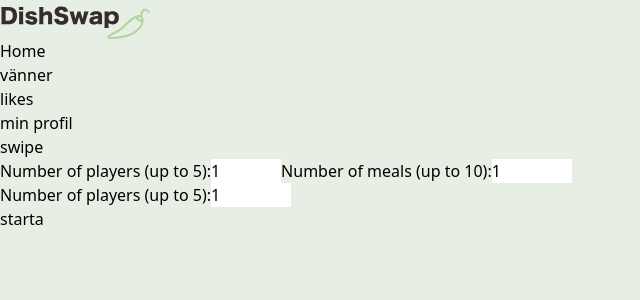
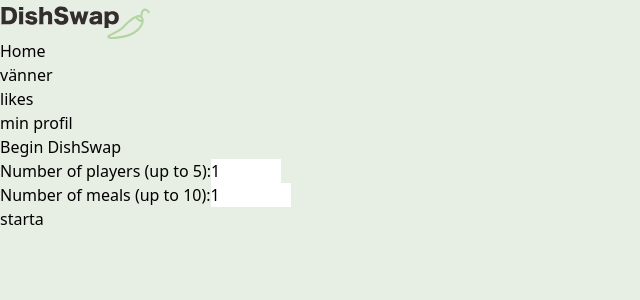
Before and after one commit to yrlacornelia/DishSwap, a Next.js app: page / in a window 1280 px wide. Shown: the top 300 px of the page, without its empty margins (0-640 px from the left). Built offline with nearby package versions, Linux system fonts and the light colour scheme.

Commit message:
inputfield as component and design

```diff
--- a/src/components/game/settings.tsx
+++ b/src/components/game/settings.tsx
@@ -8,13 +8,13 @@
   const [numPlayers, setNumPlayers] = useState<number>(1);
   const [numMeals, setNumMeals] = useState<number>(1);
 
-  // const handleNumPlayersChange = (event: React.ChangeEvent<HTMLInputElement>) => {
-  //   const value = parseInt(event.target.value, 10);
-  //   setNumPlayers(value);
+  const handleNumPlayersChange = (event: React.ChangeEvent<HTMLInputElement>) => {
+    const value = parseInt(event.target.value, 10);
+    setNumPlayers(value);
+  };
+  // const handleNumPlayersChange = () => {
+  //   setNumPlayers(numPlayers);
   // };
-  const handleNumPlayersChange = () => {
-    setNumPlayers(numPlayers);
-  };
   console.log(numPlayers)
   console.log(numMeals)
   const handleNumMealsChange = (event: React.ChangeEvent<HTMLInputElement>) => {
@@ -33,11 +33,11 @@
       const mealArray = await fetchMeals(numMeals);
       console.log(mealArray)
       saveToLocalStorage('meals', mealArray);
-// mealArray.map =>
-  const nextMeal = mealArray[0];
+      // mealArray.map =>
+      const nextMeal = mealArray[0];
       console.log(nextMeal.strMeal)
 
-   window.location.href = `/game/test`;
+      window.location.href = `/game/test`;
     } catch (error) {
       console.error("Error fetching results:", error);
     }
@@ -45,7 +45,7 @@
 
   return (
     <div>
-      <label>
+      {/* <label>
         Number of players (up to 5):
         <input
           type="number"
@@ -54,8 +54,8 @@
           value={numPlayers}
           onChange={handleNumPlayersChange}
         />
-      </label>
-      <label>
+      </label> */}
+      {/* <label>
         Number of meals (up to 10):
         <input
           type="number"
@@ -64,10 +64,13 @@
           value={numMeals}
           onChange={handleNumMealsChange}
         />
-      </label>
-    <Input value={numPlayers}  min={1}
-          max={10} label='Number of players (up to 5):' onChange={handleNumPlayersChange}/>
-      <NextButton title={"starta"}   onNextClick={handleSave}/>
+      </label> */}
+      <Input value={numPlayers} min={1}
+        max={5} label='Number of players (up to 5):' onChange={handleNumPlayersChange} />
+
+      <Input value={numMeals} min={1}
+        max={10} label='Number of meals (up to 10):' onChange={handleNumMealsChange} />
+      <NextButton title={"starta"} onNextClick={handleSave} />
     </div>
   );
 };
--- a/src/components/reusableComponents/inputfield.tsx
+++ b/src/components/reusableComponents/inputfield.tsx
@@ -5,21 +5,24 @@
     value: number;
     min: number;
     max:number;
-    onChange: (value: number) => void;
+    // onChange: (value: number) => void;
+  onChange: (event: React.ChangeEvent<HTMLInputElement>) => void;
   }
 
 const Input = ({ label,min, max, value, onChange }:Props) => {
 
     return (
-    <div>
-        <label>
+    <div className="flex flex-col " >
+        <label className="py-2 gap-1 flex flex-col">
        {label}
         <input
+    className="flex flex-col w-full"
           type="number"
           min={min}
           max={max}
           value={value}
-          onChange={(e) => onChange(parseInt(e.target.value))}
+          // onChange={(e) => onChange(parseInt(e.target.value))}
+          onChange={onChange}
         />
       </label>
     </div> );
--- a/src/pages/index.tsx
+++ b/src/pages/index.tsx
@@ -4,7 +4,7 @@
 const HomePage = () => {
   return (
     <div>
-        <h1>swipe</h1>
+        <h1>Begin DishSwap</h1>
   <Settings />
     </div>
   );
```
